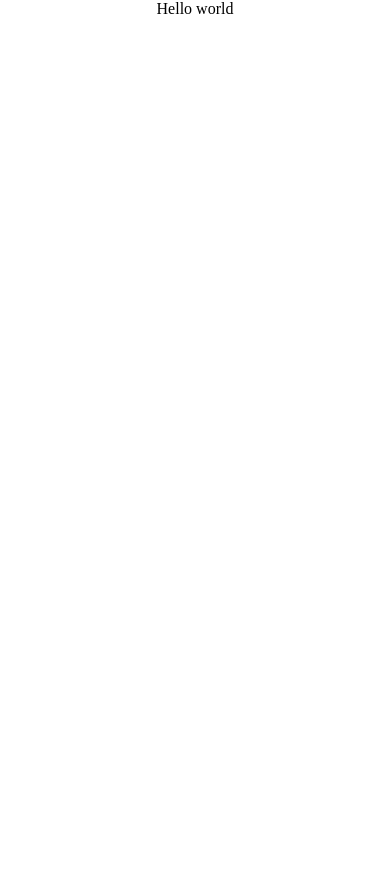
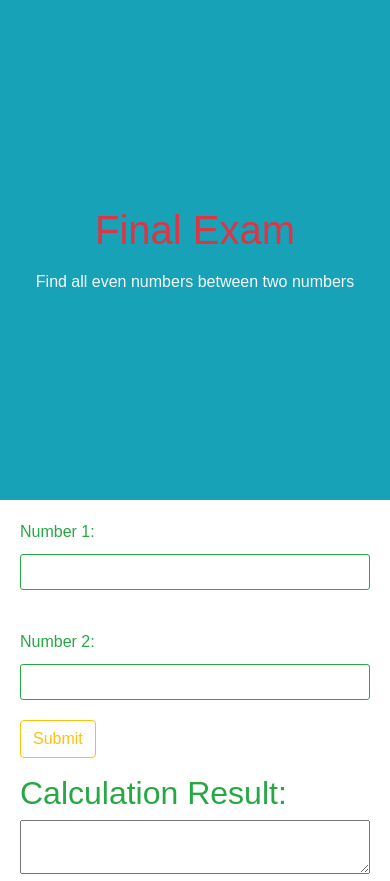
Before and after one commit to frostiz/IS445-Final, a plain HTML site: page index.html in a window 390 px wide. Before the commit the page ends 844 px from the top, so only its background shows below. Drawn offline with nearby package versions, Linux system fonts and the light colour scheme.

Commit message:
Step 1: done (Add title block + 2 inputs and labels + submit buttons, with their style and responsive)

```diff
--- a/index.html
+++ b/index.html
@@ -3,11 +3,38 @@
 <head>
     <meta charset="UTF-8">
     <meta name="viewport" content="width=device-width, initial-scale=1.0">
-    <title>Final exam</title>
-    <link rel="stylesheet" href="style.css">
+    <title>IS 445 Final exam</title>
+    <link rel="stylesheet" href="https://stackpath.bootstrapcdn.com/bootstrap/4.5.0/css/bootstrap.min.css" integrity="sha384-9aIt2nRpC12Uk9gS9baDl411NQApFmC26EwAOH8WgZl5MYYxFfc+NcPb1dKGj7Sk" crossorigin="anonymous">
+    <link rel="stylesheet" href="./style.css" />
 </head>
 <body>
-    <div>Hello world</div>
-    <script src="script.js" ></script>
+    <div class="my-container bg-info">
+        <h1 class="text-danger p-1 text-center">Final Exam</h1>
+        <p class="text-light p-1 text-center">Find all even numbers between two numbers</p>
+    </div>
+
+    <div class="input-container">
+        <div class="my-input-group">
+            <label class="text-success" for="input-1">Number 1:</label>
+            <input class="text-success border-success" type="text" id="input-1" name="input-1" />
+        </div>
+        <div class="my-input-group">
+            <label class="text-success" for="input-2">Number 2:</label>
+            <input class="text-success border-success" type="text" id="input-2" name="input-2" />
+        </div>
+    </div>
+    <button type="button" id="submit" class="btn btn-outline-warning">Submit</button>
+
+    <div id="result" class="mt-3">
+        <h2 class="text-success">Calculation Result:</h2>
+        <textarea class="w-100"></textarea>
+    </div>
+    <!-- <p id="error" style="display: none;">Invalid input, please try again</p> -->
+
+    <!-- <div id="result" style="display: none;">
+        <h2 id="prime-length-container">There are <span id="prime-length">0</span> prime numbers.</h2>
+        <p id="prime-number-list"></p>
+    </div> -->
+    <script type="application/javascript" src="./script.js"></script>
 </body>
 </html>
--- a/script.js
+++ /dev/null
@@ -1,28 +0,0 @@
-const balloonElem = document.getElementById('balloon');
-
-const onKeyUpHandler = function (e) {
-
-    let size = parseInt(balloon.style.fontSize);
-
-    console.log(e.keyCode, size, balloon.style.fontSize);
-
-    if (e.keyCode === 68) {
-        size = size - 10;
-        if (size <= 0) {
-            balloonElem.style.fontSize = '30px';
-            balloonElem.textContent = 'Done';
-            document.removeEventListener('keyup', onKeyUpHandler);
-        } else {
-            balloonElem.style.fontSize = size + 'px';
-        }
-    } else if (e.keyCode === 73) {
-        size = size + 10;
-        balloonElem.style.fontSize = size + 'px';
-        if (size > 60) {
-            balloonElem.textContent = '💥';
-            document.removeEventListener('keyup', onKeyUpHandler);
-        }
-    }
-}
-
-document.addEventListener('keyup', onKeyUpHandler);
--- a/style.css
+++ b/style.css
@@ -1,8 +1,83 @@
 body {
+    color: white;
+    font-family: Arial, Helvetica, sans-serif;
     margin: 0;
-    text-align: center;
+    padding: 0;
 }
 
-h1 {
-    margin-bottom: 100px;
+* {
+    box-sizing: border-box;
 }
+
+.my-container {
+    display: flex;
+    min-height: 500px;
+    align-items: center;
+    justify-content: center;
+    flex-direction: column;
+}
+
+p {
+    margin: 0;
+}
+
+
+.input-container {
+    display: flex;
+    flex-direction: row;
+    justify-content: flex-start;
+    align-items: flex-start;
+    width: 100%;
+}
+
+.input-container .my-input-group {
+    padding: 20px;
+    width: 100%;
+}
+
+.input-container label {
+    color: black;
+    display: block;
+    margin-bottom: 10px;
+}
+
+.input-container input {
+    display: block;
+    width: 100%;
+    padding: 5px;
+    border: 1px solid lightgray;
+    border-radius: 3px;
+}
+
+#submit {
+    margin: 0 20px;
+}
+
+#error {
+    display: none;
+    color: red;
+    padding: 20px;
+}
+
+#result {
+    padding: 0 20px;
+}
+/*
+#prime-length-container {
+    color: teal;
+    font-weight: bold;
+    font-size: 20px;
+}
+
+#prime-number-list {
+    color: red;
+} */
+
+@media (max-width: 991.98px) {
+    .input-container {
+        flex-direction: column;
+    }
+    .input-container .input-group:not(:first-child) {
+        padding-top: 0px;
+    }
+}
```
Also changed, not shown: 1 other file.
